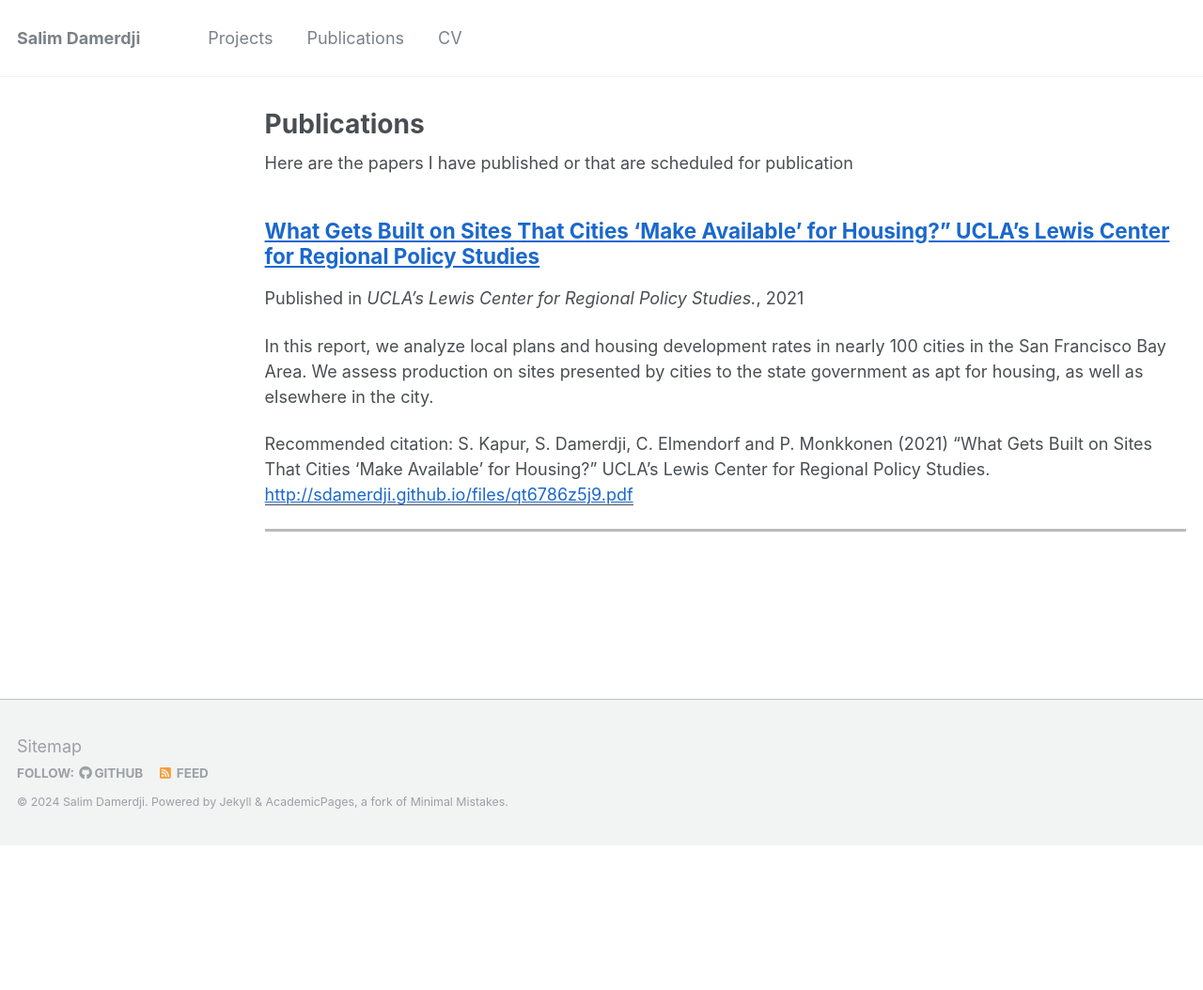
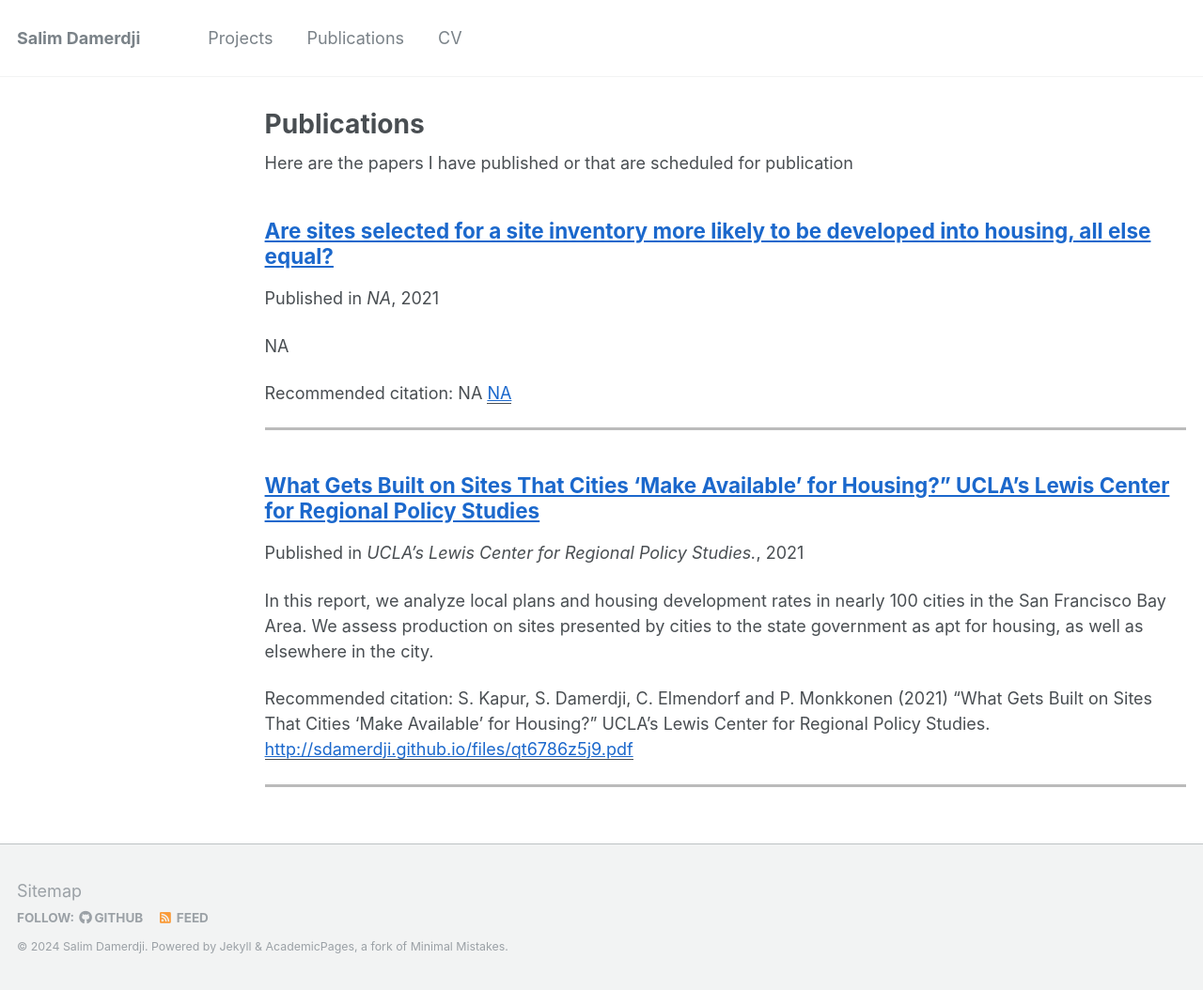
Before and after one commit to sdamerdji/sdamerdji.github.io, a Jekyll site: the page built from _pages/publications.html, in a window 1280 px wide. Shown: the whole page at 94% size. Built offline with Jekyll 4.4.1, drawn with Linux system fonts in a browser that asks for light colours; a file with an impossible date is left out; before the commit the page ends 900 px from its top, so only the background shows below that; part of the change alters nothing that is shown.

Commit message:
fix bugs so website can be served locally

```diff
--- a/_config.yml
+++ b/_config.yml
@@ -13,7 +13,7 @@ name                     : &name "Salim Damerdji"
 description              : &description "Salim Damerdji's personal website"
 url                      : https://sdamerdji.github.io # the base hostname & protocol for your site e.g. "https://mmistakes.github.io"
 baseurl                  : "" # the subpath of your site, e.g. "/blog"
-repository               : "anphipolito/samerdji.github.io"
+repository               : "sdamerdji/sdamerdji.github.io"
 teaser                   :  # filename of teaser fallback teaser image placed in /images/, .e.g. "500x300.png"
 breadcrumbs              : false # true, false (default)
 words_per_minute         : 160
--- a/_publications/Are-sites-selected-for-a-site-inventory-more-likely-to-be-developed-into-housing-all-else-equal.md
+++ b/_publications/Are-sites-selected-for-a-site-inventory-more-likely-to-be-developed-into-housing-all-else-equal.md
@@ -3,7 +3,7 @@ title: "Are sites selected for a site inventory more likely to be developed into
 collection: publications
 permalink: /publication/Are-sites-selected-for-a-site-inventory-more-likely-to-be-developed-into-housing-all-else-equal
 excerpt: 'NA'
-date: "To be published"
+date: 2021-01-01
 venue: 'NA'
 paperurl: 'NA'
 citation: 'NA'
```
Also changed, not shown: Gemfile.lock.
